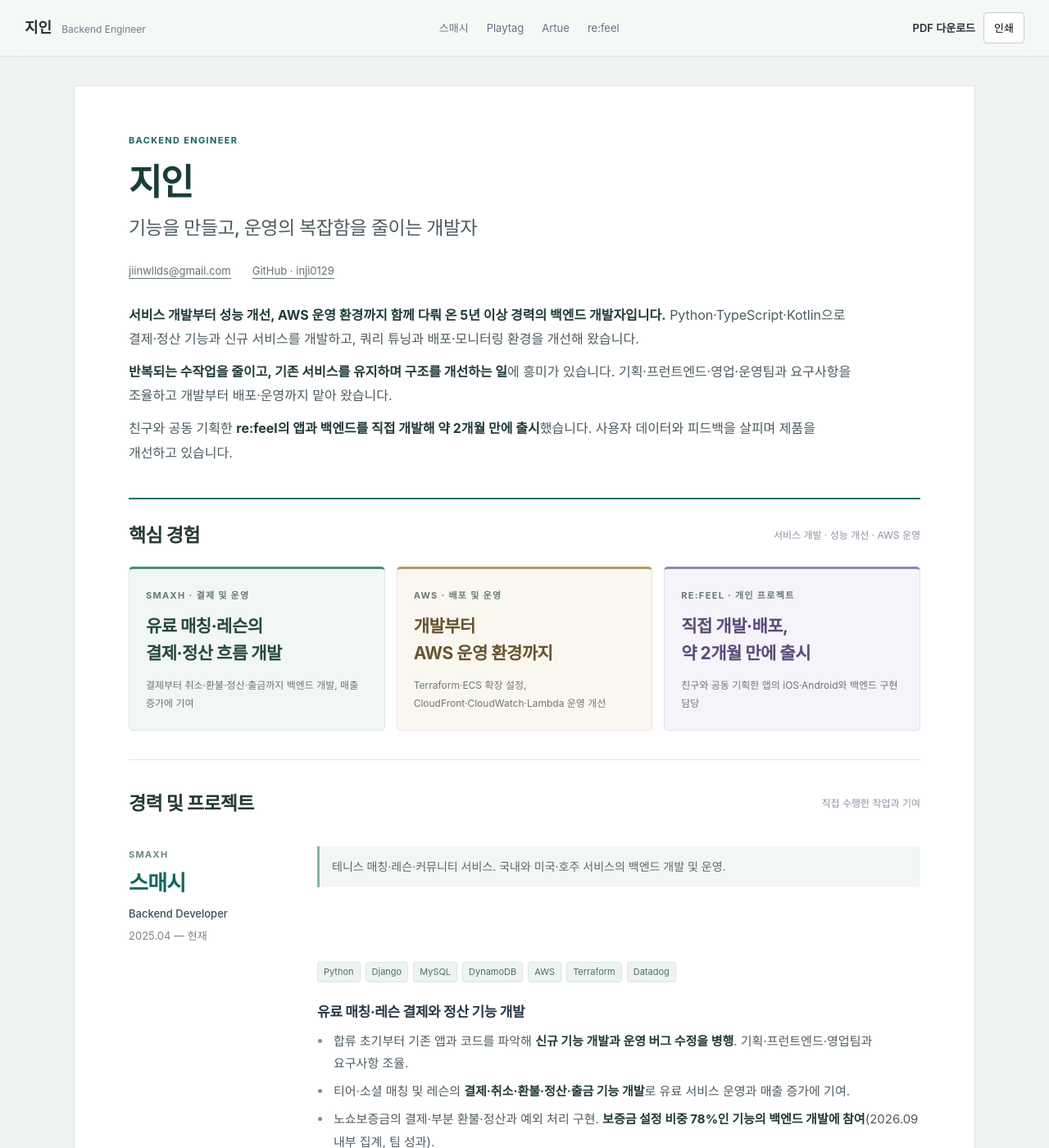
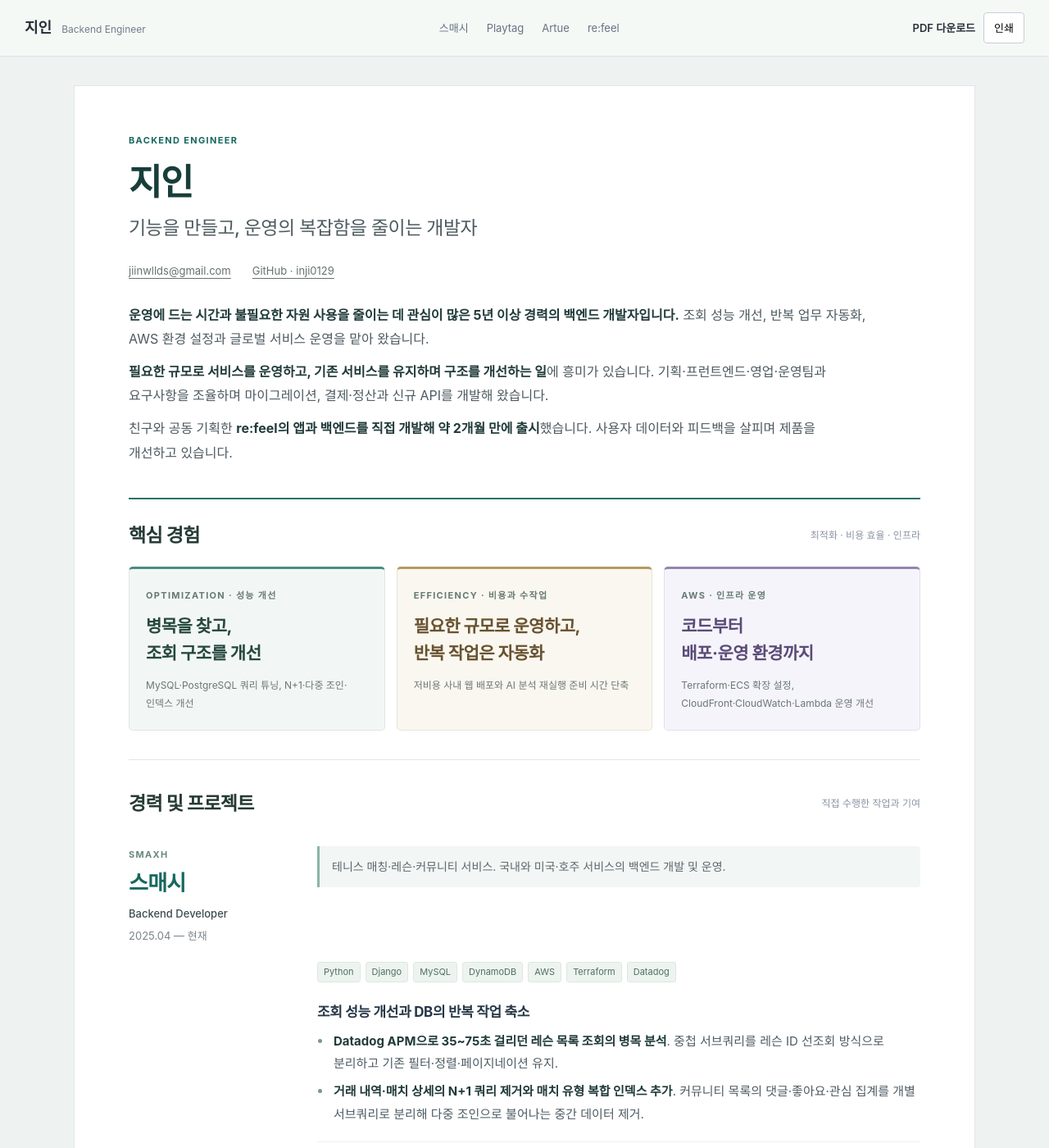
Before and after one commit to inji0129/inji0129.github.io, a Jekyll site: the page built from index.html, in a window 1280 px wide and 1400 px high. Shown: the whole window at 82% size. Built offline with Jekyll 4.4.1, drawn with Linux system fonts in a browser that asks for light colours; some of the changed text lies outside the part shown.

Commit message:
Prioritize operational efficiency, infrastructure and optimization

```diff
--- a/_data/general.json
+++ b/_data/general.json
@@ -2,8 +2,8 @@
   "name": "지인",
   "title": "Backend Engineer",
   "intro": [
-    "**서비스 개발부터 성능 개선, AWS 운영 환경까지 함께 다뤄 온 5년 이상 경력의 백엔드 개발자입니다.** Python·TypeScript·Kotlin으로 결제·정산 기능과 신규 서비스를 개발하고, 쿼리 튜닝과 배포·모니터링 환경을 개선해 왔습니다.",
-    "**반복되는 수작업을 줄이고, 기존 서비스를 유지하며 구조를 개선하는 일**에 흥미가 있습니다. 기획·프런트엔드·영업·운영팀과 요구사항을 조율하고 개발부터 배포·운영까지 맡아 왔습니다.",
+    "**운영에 드는 시간과 불필요한 자원 사용을 줄이는 데 관심이 많은 5년 이상 경력의 백엔드 개발자입니다.** 조회 성능 개선, 반복 업무 자동화, AWS 환경 설정과 글로벌 서비스 운영을 맡아 왔습니다.",
+    "**필요한 규모로 서비스를 운영하고, 기존 서비스를 유지하며 구조를 개선하는 일**에 흥미가 있습니다. 기획·프런트엔드·영업·운영팀과 요구사항을 조율하며 마이그레이션, 결제·정산과 신규 API를 개발해 왔습니다.",
     "친구와 공동 기획한 **re:feel의 앱과 백엔드를 직접 개발해 약 2개월 만에 출시**했습니다. 사용자 데이터와 피드백을 살피며 제품을 개선하고 있습니다."
   ],
   "companies": [
@@ -25,51 +25,44 @@
       ],
       "works": [
         {
-          "title": "유료 매칭·레슨 결제와 정산 기능 개발",
-          "bullets": [
-            "합류 초기부터 기존 앱과 코드를 파악해 **신규 기능 개발과 운영 버그 수정을 병행**. 기획·프런트엔드·영업팀과 요구사항 조율.",
-            "티어·소셜 매칭 및 레슨의 **결제·취소·환불·정산·출금 기능 개발**로 유료 서비스 운영과 매출 증가에 기여.",
-            "노쇼보증금의 결제·부분 환불·정산과 예외 처리 구현. **보증금 설정 비중 78%인 기능의 백엔드 개발에 참여**(2026.09 내부 집계, 팀 성과)."
-          ]
-        },
-        {
-          "title": "MySQL 쿼리 튜닝과 조회 성능 개선",
+          "title": "조회 성능 개선과 DB의 반복 작업 축소",
           "bullets": [
             "**Datadog APM으로 35~75초 걸리던 레슨 목록 조회의 병목 분석**. 중첩 서브쿼리를 레슨 ID 선조회 방식으로 분리하고 기존 필터·정렬·페이지네이션 유지.",
             "**거래 내역·매치 상세의 N+1 쿼리 제거와 매치 유형 복합 인덱스 추가**. 커뮤니티 목록의 댓글·좋아요·관심 집계를 개별 서브쿼리로 분리해 다중 조인으로 불어나는 중간 데이터 제거."
           ]
         },
         {
-          "title": "AWS 운영 환경과 관측 도구 개선",
+          "title": "AWS 운영 설정과 오류 추적 개선",
           "bullets": [
             "**Terraform으로 한국·미국 환경의 Google·Apple 인증 설정과 ECS의 Secrets Manager 참조 구성**. SES 발신 도메인 인증과 ECS 이메일 발송 권한 설정.",
             "**Datadog Agent와 Fargate Live Processes 연동, 서버 로그에 trace ID 추가**. 기존 CloudWatch 오류 필터와 Slack 알림을 유지하며 로그 추적 개선."
           ]
         },
         {
-          "title": "환불 실패 대응과 중복 처리 방지",
+          "title": "미국·호주 서비스의 시간대·계정 운영",
           "bullets": [
-            "한 건의 실패로 전체 환불이 중단되던 구조를 **참가자별 독립 트랜잭션으로 변경**. 실패 내역 기록과 Slack 알림 추가.",
-            "참가 인원에 따라 즉시 처리와 스케줄러 처리를 구분하고, **원자적 상태 변경으로 중복 환불 방지**."
+            "현지 테니스장 데이터 연동과 **코트별 타임존에 맞춘 매치 시간 처리**. 서버와 코트의 시간대 차이로 생기는 날짜 비교 오류 수정.",
+            "**DynamoDB에서 사용자 UUID를 공유**해 한 앱에서 국가를 바꿔도 같은 계정으로 이용하도록 구현. 로그인·탈퇴·프로필 동기화 문제 개선."
+          ]
+        },
+        {
+          "title": "기존 기능을 유지하며 매칭 API 통합",
+          "bullets": [
+            "분리된 매칭 API의 경로와 응답 형식을 통합. **기존 API를 유지하면서 결제·알림 로직을 재사용**하고 명세·회귀 테스트 정리."
+          ]
+        },
+        {
+          "title": "유료 매칭·레슨 결제와 정산 기능 개발",
+          "bullets": [
+            "티어·소셜 매칭 및 레슨의 **결제·취소·환불·정산·출금 기능 개발**로 유료 서비스 운영과 매출 증가에 기여.",
+            "노쇼보증금의 결제·부분 환불·정산과 예외 처리 구현. **보증금 설정 비중 78%인 기능의 백엔드 개발에 참여**(2026.09 내부 집계, 팀 성과)."
           ]
         },
         {
           "title": "레슨·코치 기능 확장",
           "bullets": [
-            "**레슨 생성·반복 일정·참가 신청·결제·정산 모델과 API 개발**. 코치 리뷰·채팅·안내 메시지와 운영 예외 처리 추가."
-          ]
-        },
-        {
-          "title": "소셜·티어 매칭 API 통합",
-          "bullets": [
-            "분리된 매칭 API의 경로와 응답 형식을 통합. **기존 API를 유지하면서 결제·알림 로직을 재사용**하고 명세·회귀 테스트 정리."
-          ]
-        },
-        {
-          "title": "미국·호주 서비스 출시 지원",
-          "bullets": [
-            "현지 테니스장 데이터 연동과 **코트별 타임존에 맞춘 매치 시간 처리**. 서버와 코트의 시간대 차이로 생기는 날짜 비교 오류 수정.",
-            "**DynamoDB에서 사용자 UUID를 공유**해 한 앱에서 국가를 바꿔도 같은 계정으로 이용하도록 구현. 로그인·탈퇴·프로필 동기화 문제 개선."
+            "**레슨 생성·반복 일정·참가 신청·결제·정산 모델과 API 개발**. 코치 리뷰·채팅·안내 메시지와 운영 예외 처리 추가.",
+            "합류 초기부터 기존 앱과 코드를 파악해 **신규 기능 개발과 운영 버그 수정을 병행**. 기획·프런트엔드·영업팀과 요구사항 조율."
           ]
         }
       ]
@@ -89,17 +82,17 @@
       ],
       "works": [
         {
-          "title": "AI 분석 재실행 업무 자동화",
+          "title": "수동 분석 재실행을 사내 웹으로 전환",
           "bullets": [
             "실패한 분석을 확인하고 서버에 접속해 코드를 실행하던 작업을 **웹에서 선택·요청하도록 구현**. Python 웹 개발과 배포 담당.",
             "**수동 재실행 준비·요청 시간을 약 1시간에서 5분 이내로 단축**."
           ]
         },
         {
-          "title": "운영팀의 고객사 설정 직접 관리",
+          "title": "저비용 사내 웹 운영과 고객사 설정 자동화",
           "bullets": [
-            "운영팀과 업무 흐름을 확인해 **유치원별 시간·요일·설정을 웹에서 직접 수정·반영**하도록 구현. 개발자에게 요청하고 코드를 수정하던 절차 축소.",
-            "사내 사용 규모에 맞춰 **저비용 단일 인스턴스에 배포·운영**."
+            "**사내 사용 규모에 맞춰 저비용 단일 인스턴스로 웹사이트를 배포·운영**. 필요한 기능을 간단한 Python 웹으로 구현.",
+            "운영팀과 업무 흐름을 확인해 **유치원별 시간·요일·설정을 웹에서 직접 수정·반영**하도록 구현. 개발자에게 요청하고 코드를 수정하던 절차 축소."
           ]
         },
         {
@@ -128,7 +121,35 @@
       ],
       "works": [
         {
-          "title": "초기 개발과 API 점진적 전환",
+          "title": "불필요한 관계 조회와 갱신 쿼리 축소",
+          "bullets": [
+            "**작품 목록의 에디션 조회를 분리하고 작품명 인덱스 추가**. 관리자 목록의 불필요한 관계 조회를 제거하고 에디션 갱신을 다건 쿼리로 변경.",
+            "작품 그룹과 작품 조회를 분리하고 관계 조인을 정리해 **목록 조회의 DB 처리 부담 완화**."
+          ]
+        },
+        {
+          "title": "화면별 미디어 생성과 중복 처리 방지",
+          "bullets": [
+            "화면별 크기와 로딩 부담을 고려해 **S3 이벤트 기반 Python Lambda로 WebP 이미지와 여러 해상도의 영상 생성**. 이미지 비율 유지와 파생 파일 재처리 방지 적용.",
+            "이미지를 임시 파일 대신 **메모리 스트림으로 처리**하고, 파생 파일의 중복 처리를 방지하도록 구성."
+          ]
+        },
+        {
+          "title": "사용 규모에 맞춘 AWS 실행·확장 설정",
+          "bullets": [
+            "**ECS 서비스 수와 Auto Scaling 최소·최대 용량, CPU 기준 확장 설정 조정**. 환경별 값으로 관리해 서비스 실행 규모와 확장 조건을 한곳에서 변경하도록 정리.",
+            "CodeBuild·ECS의 환경별 빌드 변수와 v3 API 연결 반영. **CloudFront의 통화·언어 쿠키 전달 설정 변경**."
+          ]
+        },
+        {
+          "title": "운영 오류·배포 실패를 바로 확인하는 알림",
+          "bullets": [
+            "**구매·문의용 CloudWatch 로그 그룹과 ECS 권한 구성**. Lambda로 API 오류·구매·문의·배포 실패를 Slack에 전달하고 DB 마이그레이션 실패 알림 개선.",
+            "**Lambda Layer 의존성 관리와 Python 3.8→3.11 전환** 수행."
+          ]
+        },
+        {
+          "title": "운영을 유지하며 API·TypeORM 전환",
           "bullets": [
             "오픈소스 코드를 참고해 초기 백엔드 개발에 참여. 고객·작품·전시·장바구니·주문 등 **API v2→v3 이관과 TypeORM 코드 전환** 수행.",
             "**API 버전을 분리하고 검증 테스트를 추가**해, 운영을 유지하며 프런트엔드가 새 API로 단계적으로 전환하도록 지원."
@@ -138,33 +159,6 @@
           "title": "글로벌 구매·결제 기능 확장",
           "bullets": [
             "유로·바트 등 다중 통화와 환율을 구매 과정에 반영. **네이버페이 연동·검수 대응**, 쿠폰 발급·취소 시 복원과 할인·배송비 계산 개선."
-          ]
-        },
-        {
-          "title": "이미지·영상 후처리 자동화",
-          "bullets": [
-            "화면별 크기와 로딩 부담을 고려해 **S3 이벤트 기반 Python Lambda로 WebP 이미지와 여러 해상도의 영상 생성**. 이미지 비율 유지와 파생 파일 재처리 방지 적용."
-          ]
-        },
-        {
-          "title": "PostgreSQL 조회 최적화",
-          "bullets": [
-            "**작품 목록의 에디션 조회를 분리하고 작품명 인덱스 추가**. 관리자 목록의 불필요한 관계 조회를 제거하고 에디션 갱신을 다건 쿼리로 변경.",
-            "작품 그룹과 작품 조회를 분리하고 관계 조인을 정리해 **목록 조회의 DB 처리 부담 완화**."
-          ]
-        },
-        {
-          "title": "Terraform으로 AWS 배포·운영 설정 관리",
-          "bullets": [
-            "**ECS 서비스 수와 Auto Scaling 최소·최대 용량을 환경별 변수로 관리**하고 CPU 기준 확장 설정 조정. CodeBuild·ECS에 환경별 빌드 변수와 v3 API 연결 반영.",
-            "**CloudFront의 통화·언어 쿠키 전달 설정 변경**. 구매·문의용 CloudWatch 로그 그룹과 ECS 접근 권한 구성."
-          ]
-        },
-        {
-          "title": "운영 알림과 Lambda 실행 환경 개선",
-          "bullets": [
-            "**CloudWatch·Lambda로 API 오류·구매·문의와 배포 파이프라인 실패를 Slack에 알림**. DB 마이그레이션 실패 확인과 알림 형식 개선.",
-            "이미지 처리에 메모리 스트림을 적용하고 **Lambda Layer 의존성 관리와 Python 3.8→3.11 전환** 수행."
           ]
         }
       ]
--- a/_layouts/general.html
+++ b/_layouts/general.html
@@ -1,6 +1,6 @@
-<!doctype html><html lang="ko"><head><meta charset="utf-8"><meta name="viewport" content="width=device-width,initial-scale=1"><meta name="description" content="백엔드 엔지니어 지인. 결제·환불 안정성, 운영 자동화와 제품 개발 경험."><title>{{ page.title }}</title><link rel="stylesheet" href="/assets/general.css?v=20261124b"><script src="/assets/general.js" defer></script></head><body>
-<div class="topbar"><a class="brand" href="#top">지인<span>Backend Engineer</span></a><nav aria-label="경력 탐색"><a href="#smaxh">스매시</a><a href="#playtag">Playtag</a><a href="#artue">Artue</a><a href="#refeel">re:feel</a></nav><div class="actions"><a href="/assets/지인_이력서.pdf?v=20261124b" download>PDF 다운로드</a><button type="button" id="print">인쇄</button></div></div>
+<!doctype html><html lang="ko"><head><meta charset="utf-8"><meta name="viewport" content="width=device-width,initial-scale=1"><meta name="description" content="백엔드 엔지니어 지인. 결제·환불 안정성, 운영 자동화와 제품 개발 경험."><title>{{ page.title }}</title><link rel="stylesheet" href="/assets/general.css?v=20261124c"><script src="/assets/general.js" defer></script></head><body>
+<div class="topbar"><a class="brand" href="#top">지인<span>Backend Engineer</span></a><nav aria-label="경력 탐색"><a href="#smaxh">스매시</a><a href="#playtag">Playtag</a><a href="#artue">Artue</a><a href="#refeel">re:feel</a></nav><div class="actions"><a href="/assets/지인_이력서.pdf?v=20261124c" download>PDF 다운로드</a><button type="button" id="print">인쇄</button></div></div>
 <main id="top"><header class="hero"><p class="eyebrow">BACKEND ENGINEER</p><h1>지인<span>기능을 만들고, 운영의 복잡함을 줄이는 개발자</span></h1><div class="contact"><a href="mailto:jiinwllds@gmail.com">jiinwllds@gmail.com</a><a href="https://github.com/inji0129">GitHub · inji0129</a></div><div class="intro">{% for paragraph in site.data.general.intro %}{{ paragraph | markdownify }}{% endfor %}</div></header>
-<section class="selected" aria-labelledby="selected-title"><div class="section-top"><h2 id="selected-title">핵심 경험</h2><span>서비스 개발 · 성능 개선 · AWS 운영</span></div><div class="selected-grid"><a href="#smaxh"><p class="eyebrow">SMAXH · 결제 및 운영</p><h3>유료 매칭·레슨의<br>결제·정산 흐름 개발</h3><p>결제부터 취소·환불·정산·출금까지 백엔드 개발, 매출 증가에 기여</p></a><a href="#artue"><p class="eyebrow">AWS · 배포 및 운영</p><h3>개발부터<br>AWS 운영 환경까지</h3><p>Terraform·ECS 확장 설정, CloudFront·CloudWatch·Lambda 운영 개선</p></a><a href="#refeel"><p class="eyebrow">RE:FEEL · 개인 프로젝트</p><h3>직접 개발·배포,<br>약 2개월 만에 출시</h3><p>친구와 공동 기획한 앱의 iOS·Android와 백엔드 구현 담당</p></a></div></section>
+<section class="selected" aria-labelledby="selected-title"><div class="section-top"><h2 id="selected-title">핵심 경험</h2><span>최적화 · 비용 효율 · 인프라</span></div><div class="selected-grid"><a href="#smaxh"><p class="eyebrow">OPTIMIZATION · 성능 개선</p><h3>병목을 찾고,<br>조회 구조를 개선</h3><p>MySQL·PostgreSQL 쿼리 튜닝, N+1·다중 조인·인덱스 개선</p></a><a href="#playtag"><p class="eyebrow">EFFICIENCY · 비용과 수작업</p><h3>필요한 규모로 운영하고,<br>반복 작업은 자동화</h3><p>저비용 사내 웹 배포와 AI 분석 재실행 준비 시간 단축</p></a><a href="#artue"><p class="eyebrow">AWS · 인프라 운영</p><h3>코드부터<br>배포·운영 환경까지</h3><p>Terraform·ECS 확장 설정, CloudFront·CloudWatch·Lambda 운영 개선</p></a></div></section>
 <section class="experience"><div class="section-top"><h2>경력 및 프로젝트</h2><span>직접 수행한 작업과 기여</span></div>{% for company in site.data.general.companies %}<section class="company" id="{{ company.id }}"><header class="company-heading"><div><p class="eyebrow">{{ company.label }}</p><h2>{{ company.name }}</h2><p class="role">{{ company.role }}</p><p class="dates">{{ company.dates }}</p></div><p class="description">{{ company.description }}</p></header><div class="company-detail"><div class="tags">{% for tech in company.stack %}<span>{{ tech }}</span>{% endfor %}</div>{% for work in company.works %}<article class="work"><h3>{{ work.title }}</h3><ul>{% for bullet in work.bullets %}<li>{{ bullet | markdownify }}</li>{% endfor %}</ul></article>{% endfor %}</div></section>{% endfor %}</section>
 <section class="more"><div><h2>기술 및 AI 활용</h2>{% for skill in site.data.general.skills %}<p>{{ skill }}</p>{% endfor %}<div class="ai">{{ site.data.general.ai | markdownify }}</div></div><div><h2>학력 · 자격 · 언어</h2><h3>Boston College</h3><p>컴퓨터과학 학사 · 수학 부전공<br>2020.05 · GPA 3.538/4.00</p><h3>AWS Certified Solutions Architect – Associate</h3><p>한국어 모국어 · 영어 유창</p></div></section><footer><p>지인 · Backend Engineer</p><a href="/detailed/">전체 경력 상세</a></footer></main></body></html>
```
Also changed, not shown: assets/general.css, 1 other file.
